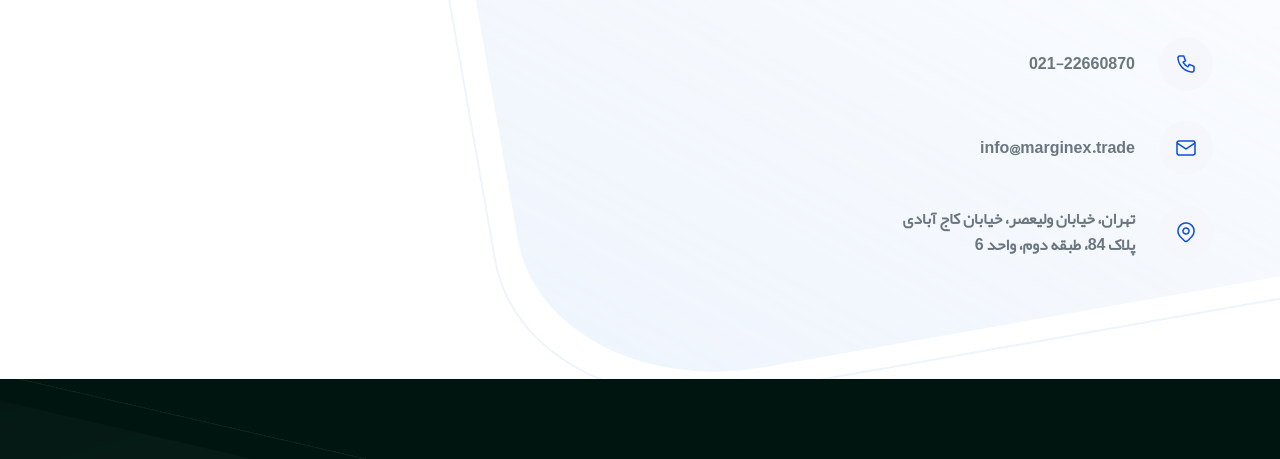
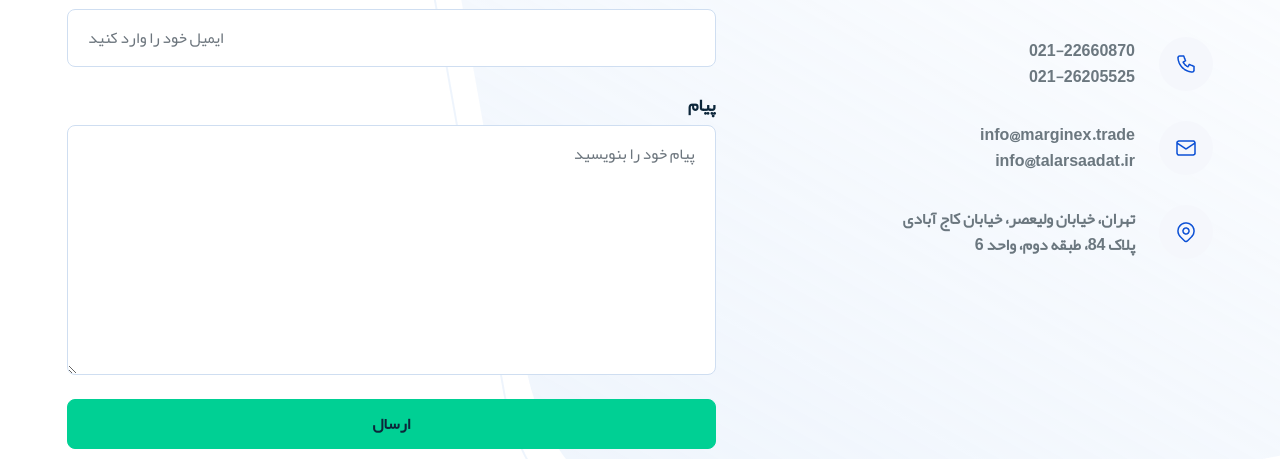
Before and after one commit to MarginTrader/marginex-website, a plain HTML site: page contact.html in a window 1280 px wide. Shown: the part 664-1123 px from the top of the page. Drawn offline with Linux system fonts and the light colour scheme; a web font is replaced by a local one.

Commit message:
feat: contact us form and linkedin link

```diff
--- a/contact.html
+++ b/contact.html
@@ -113,7 +113,7 @@
   <section class="page-header bg--cover" style="background-image:url(assets/images/header/1.png)">
     <div class="container">
       <div class="page-header__content" data-aos="fade-right" data-aos-duration="1000">
-        <h2>Contact Us</h2>
+        <h2>تماس با ما</h2>
         <nav style="--bs-breadcrumb-divider: '/';" aria-label="breadcrumb">
           <ol class="breadcrumb mb-0">
             <li class="breadcrumb-item "><a href="index.html">صفحه اصلی</a></li>
@@ -138,7 +138,7 @@
     <div class="container">
       <div class="contact__wrapper">
         <div class="row g-5">
-          <div class="col-md-12">
+          <div class="col-md-5">
             <div class="contact__info" data-aos="fade-right" data-aos-duration="1000">
               <div class="contact__social">
                 <h3>با ما در <span>تماس</span> باشید</h3>
@@ -150,7 +150,7 @@
                     <a href="#" class="social__link social__link--style4 "><i class="fab fa-instagram"></i></a>
                   </li>
                   <li class="social__item">
-                    <a href="#" class="social__link social__link--style4"><i class="fa-brands fa-linkedin-in"></i></a>
+                    <a href="https://www.linkedin.com/showcase/marginex" class="social__link social__link--style4" target="_blank"><i class="fa-brands fa-linkedin-in"></i></a>
                   </li>
                   <li class="social__item">
                     <a href="#" class="social__link social__link--style4"><i class="fab fa-youtube"></i></a>
@@ -170,6 +170,9 @@
                       <p>
                         021-22660870
                       </p>
+                      <p>
+                        021-26205525
+                      </p>
                     </div>
                   </div>
                 </div>
@@ -181,6 +184,9 @@
                     <div class="contact__item-content">
                       <p>
                         info@marginex.trade
+                      </p>
+                      <p>
+                        info@talarsaadat.ir
                       </p>
                     </div>
                   </div>
@@ -201,6 +207,36 @@
                   </div>
                 </div>
               </div>
+            </div>
+          </div>
+          <div class="col-md-7">
+            <div class="contact__form">
+              <form action="https://thetork.com/" data-aos="fade-left" data-aos-duration="1000">
+                <div class="row g-4">
+                  <div class="col-12">
+                    <div>
+                      <label for="name" class="form-label">نام</label>
+                      <input class="form-control" type="text" id="name" placeholder="نام خود را وارد کنید">
+                    </div>
+                  </div>
+                  <div class="col-12">
+                    <div>
+                      <label for="email" class="form-label">ایمیل</label>
+                      <input class="form-control" type="email" id="email" placeholder="ایمیل خود را وارد کنید">
+                    </div>
+                  </div>
+                  <div class="col-12">
+                    <div>
+                      <label for="textarea" class="form-label">پیام</label>
+                      <textarea cols="30" rows="5" class="form-control" id="textarea"
+                        placeholder="پیام خود را بنویسید"></textarea>
+                    </div>
+                  </div>
+                </div>
+                <button type="submit" class="trk-btn trk-btn--border trk-btn--primary mt-4 d-block">
+                  ارسال
+                </button>
+              </form>
             </div>
           </div>
         </div>
@@ -335,7 +371,7 @@
                   <a href="#" class="social__link social__link--style22 "><i class="fab fa-instagram"></i></a>
                 </li>
                 <li class="social__item">
-                  <a href="#" class="social__link social__link--style22"><i class="fa-brands fa-linkedin-in"></i></a>
+                  <a href="https://www.linkedin.com/showcase/marginex" class="social__link social__link--style22" target="_blank"><i class="fa-brands fa-linkedin-in"></i></a>
                 </li>
                 <li class="social__item">
                   <a href="#" class="social__link social__link--style22"><i class="fab fa-youtube"></i></a>
```
Also changed, not shown: about.html (+1 -1 lines), index.html (+1 -1 lines).
